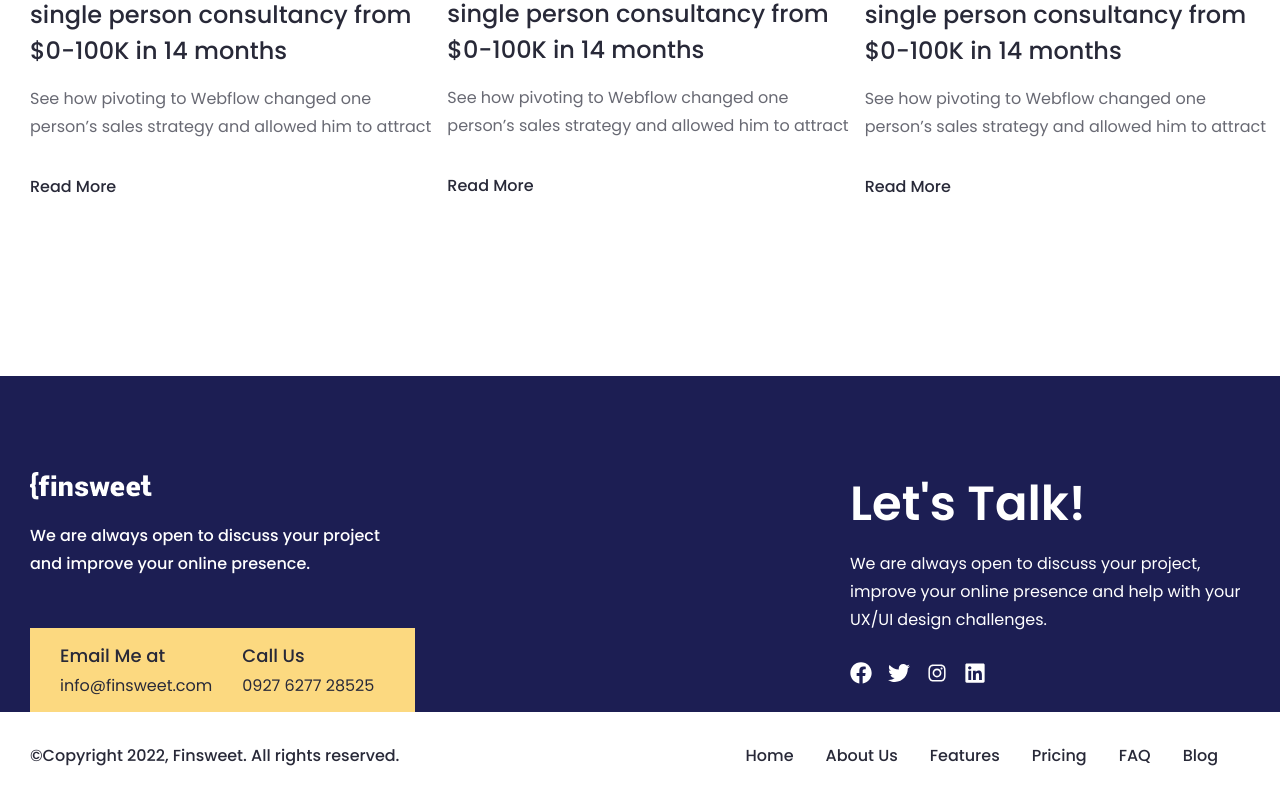
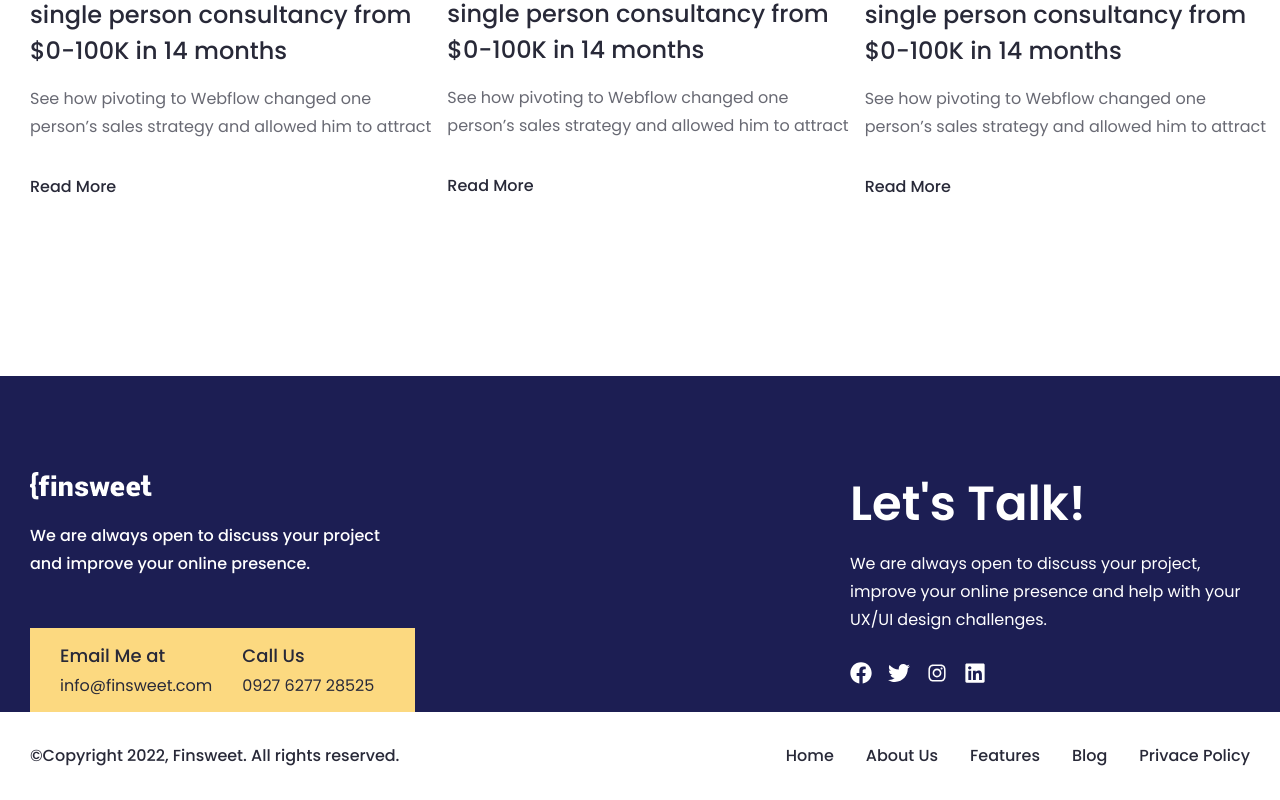
Before and after one commit to Roni006/finsweet, a React app: page / in a window 1280 px wide. Shown: the part 6152-6952 px from the top of the page. Built offline with nearby package versions, Linux system fonts and the light colour scheme; the HTML template or start-up script is replaced by a standard one.

Commit message:
added privacy policy on footer menu

```diff
--- a/src/App.jsx
+++ b/src/App.jsx
@@ -46,7 +46,7 @@ function App() {
             <Route path="/faq" element={<FAQ />} />
             <Route path="/blogs" element={<Blogs />} />
             <Route path="/contact-us" element={<ContactUs />} />
-
+            <Route path="/privacy-police" element={<PrivacyPolicy />} />
           </Route>
         </Routes>
       </BrowserRouter>
--- a/src/components/Common/Footer/Footer.jsx
+++ b/src/components/Common/Footer/Footer.jsx
@@ -92,15 +92,11 @@ const Footer = () => {
                     <Link to="/features">Features</Link>
                   </li>
                   <li className="text-[16px] font-medium font-poppins text-[#282938] hover:text-[#FCD980] duration-300">
-                    <Link to="/pricing">Pricing</Link>
+                    <Link to="/blogs">Blog</Link>
                   </li>
                   <li className="text-[16px] font-medium font-poppins text-[#282938] hover:text-[#FCD980] duration-300">
-                    <Link to="/faq">FAQ</Link>
+                    <Link to="/privacy-police">Privace Policy</Link>
                   </li>
-                  <li className="text-[16px] font-medium font-poppins text-[#282938] hover:text-[#FCD980] duration-300">
-                    <Link to="/blogs">Blog</Link>
-                  </li>
-                  <li></li>
                 </ul>
               </div>
             </div>
```
